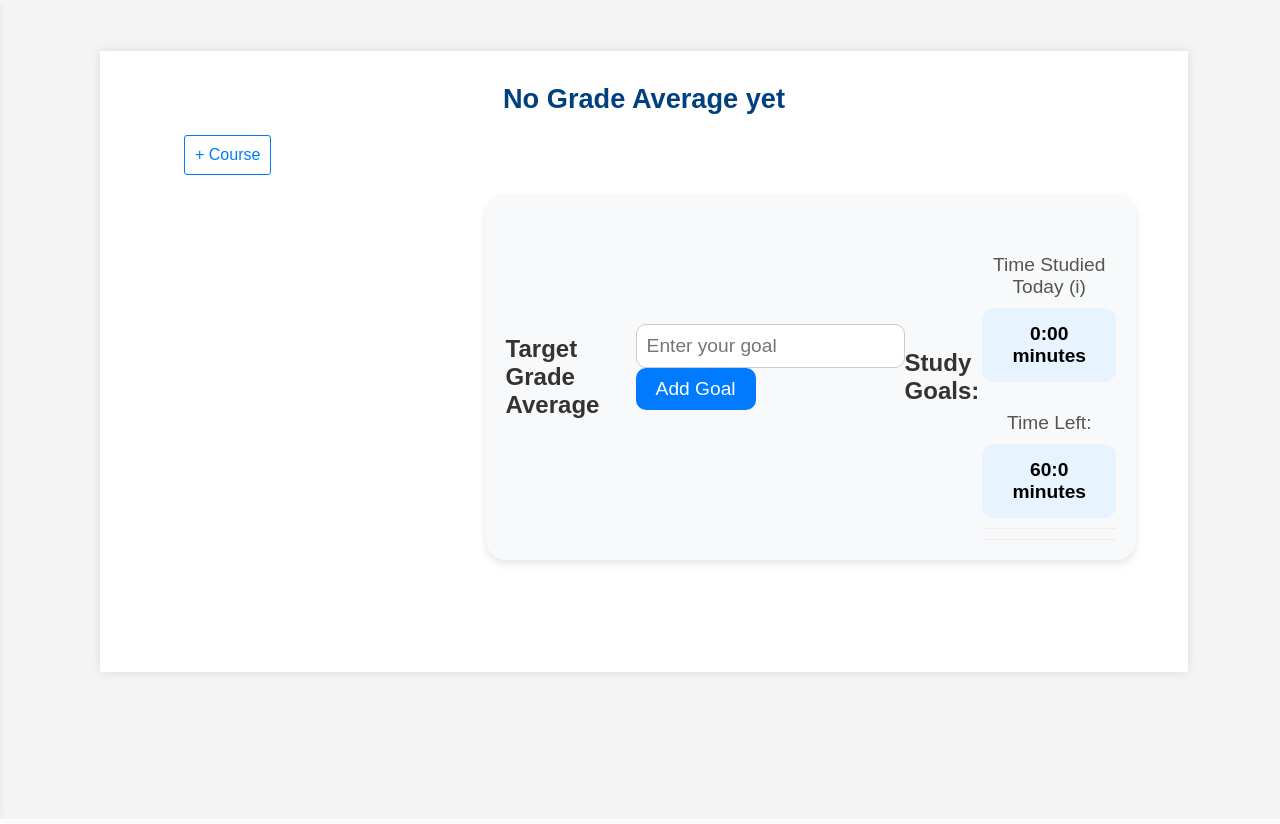
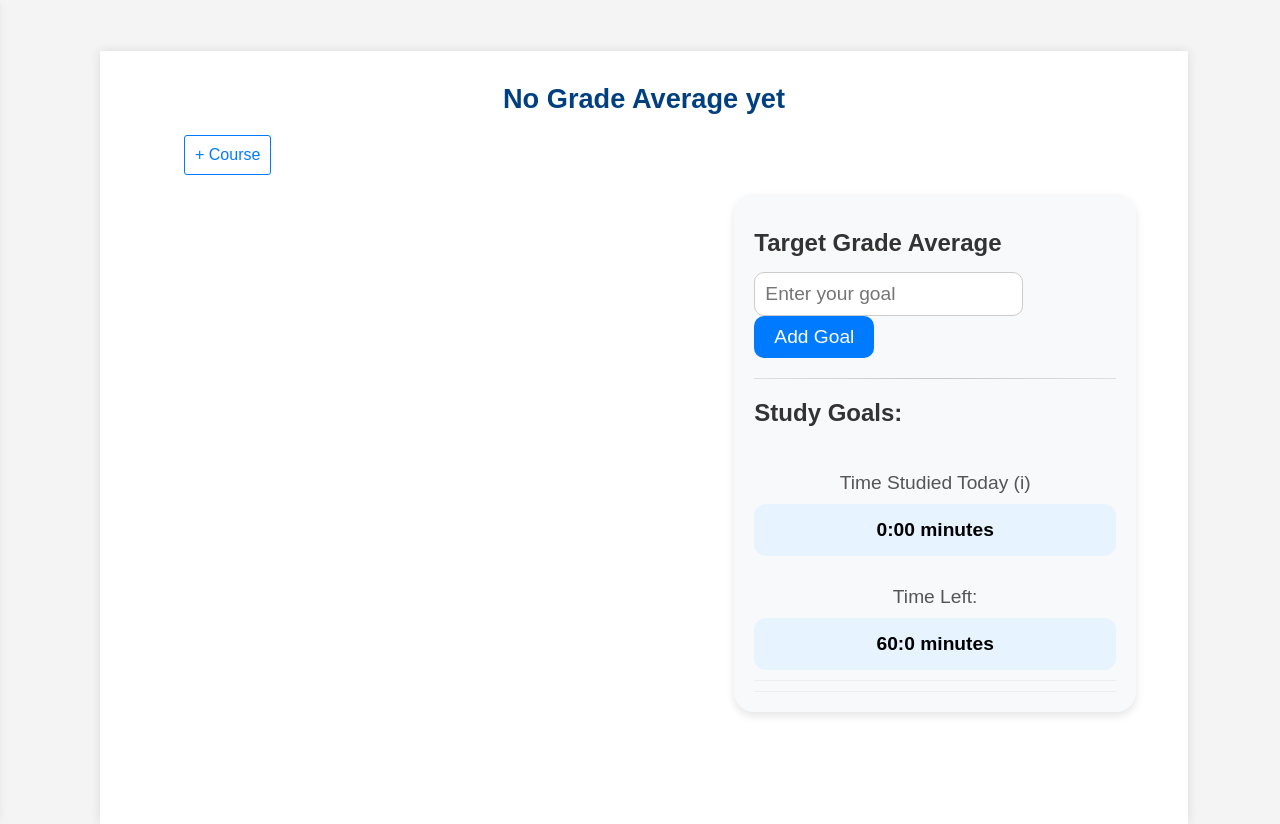
Before and after one commit to JoshuaChou10/GradeGenius, a Flask app: page /dashboard in a window 1280 px wide. Shown: the part 121-945 px from the top of the page. Run offline with Flask 3, Linux system fonts and the light colour scheme.

Commit message:
fixed conditional css rendering based on goal

```diff
--- a/static/css/dashboard.css
+++ b/static/css/dashboard.css
@@ -35,7 +35,7 @@ html, body {
 
 /* Courses List Styles */
 .courses-list {
-    width: 50%;
+    width: 70%;
     box-sizing: border-box;
 }
 
--- a/templates/dashboard.html
+++ b/templates/dashboard.html
@@ -4,7 +4,8 @@
 {% block title %}Courses Dashboard{% endblock %}
 
 {% block stylesheets %}
-    <link rel="stylesheet" href="{{ url_for('static', filename='css/dashboard.css') }}">
+<link rel="stylesheet" href="/static/css/dashboard.css?v=1.1">
+
     <link rel="stylesheet" href="https://cdnjs.cloudflare.com/ajax/libs/font-awesome/5.15.1/css/all.min.css">
 
 {% endblock %}
@@ -40,28 +41,24 @@
         {% endfor %}
     </ul>
 </section>
-<div class="goals_wrapper">
+<div class="goals-wrapper">
     <div class="goal-section">
         <div class="goal-header">
             <h2>Target Grade Average</h2>
+            <i onclick="show_edit()" style="cursor:pointer;" id='edit-btn' class="fa fa-edit"></i>
+        </div>
         {% if user.goal %}
-        <i onclick="show_edit()" style="cursor:pointer;" id='edit-btn' class="fa fa-edit"></i>
-
-    </div>
-
         <p>Current Goal: {{ user.goal }}%</p>
-        <form action="{{ url_for('addgoal') }}" method="post" id="goal-form" style="display:hidden">
+        <form action="{{ url_for('addgoal') }}" method="post" id="goal-form" style="display:none;">
             <input type="text" name="goal" placeholder="New goal" id="goal-input" required>
             <input type="submit" value="Edit Goal" id="goal-submit">
         </form>
-
         {% else %}
         <form action="{{ url_for('addgoal') }}" method="post" id="goal-form">
             <input type="text" name="goal" placeholder="Enter your goal" id="goal-input" required>
             <input type="submit" value="Add Goal" id="goal-submit">
         </form>
         {% endif %}
-
         <hr>
     <h2>Study Goals:</h2>
     <div class="study-details">
```
Lines whose indentation alone changed are shown as unchanged.
